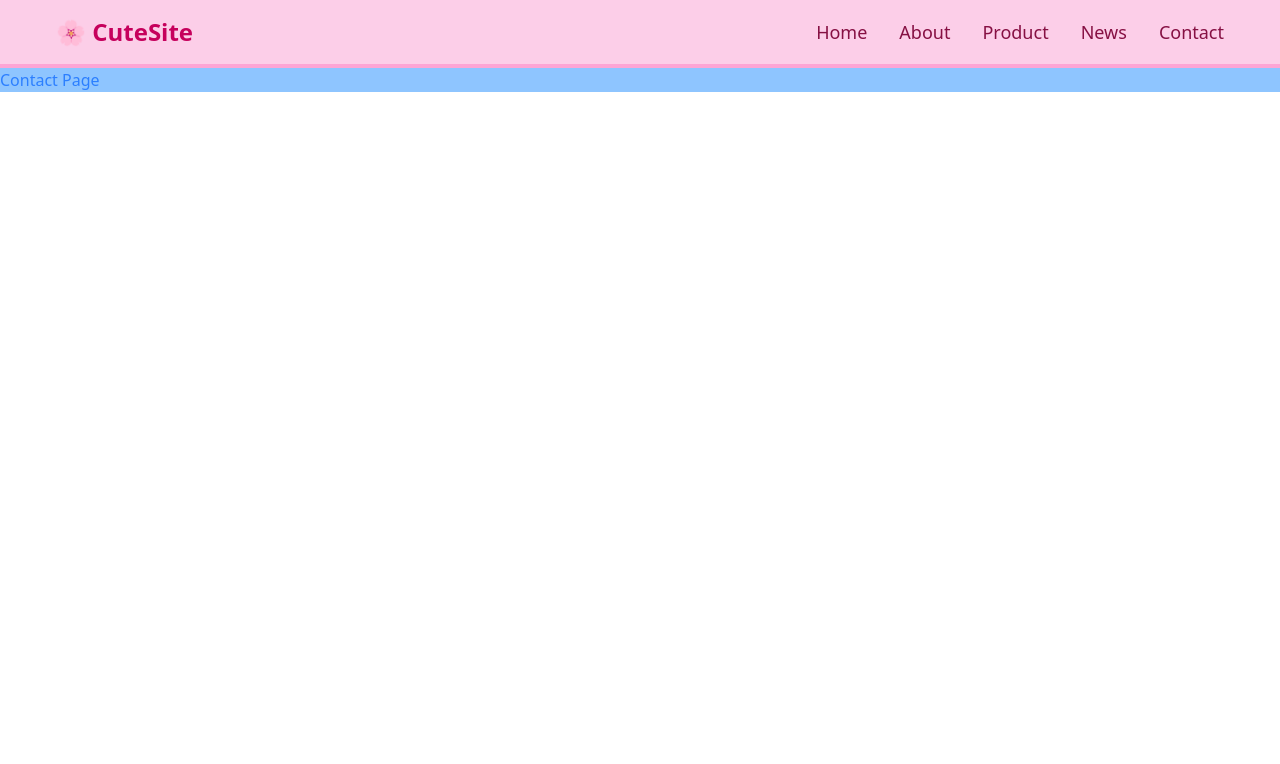
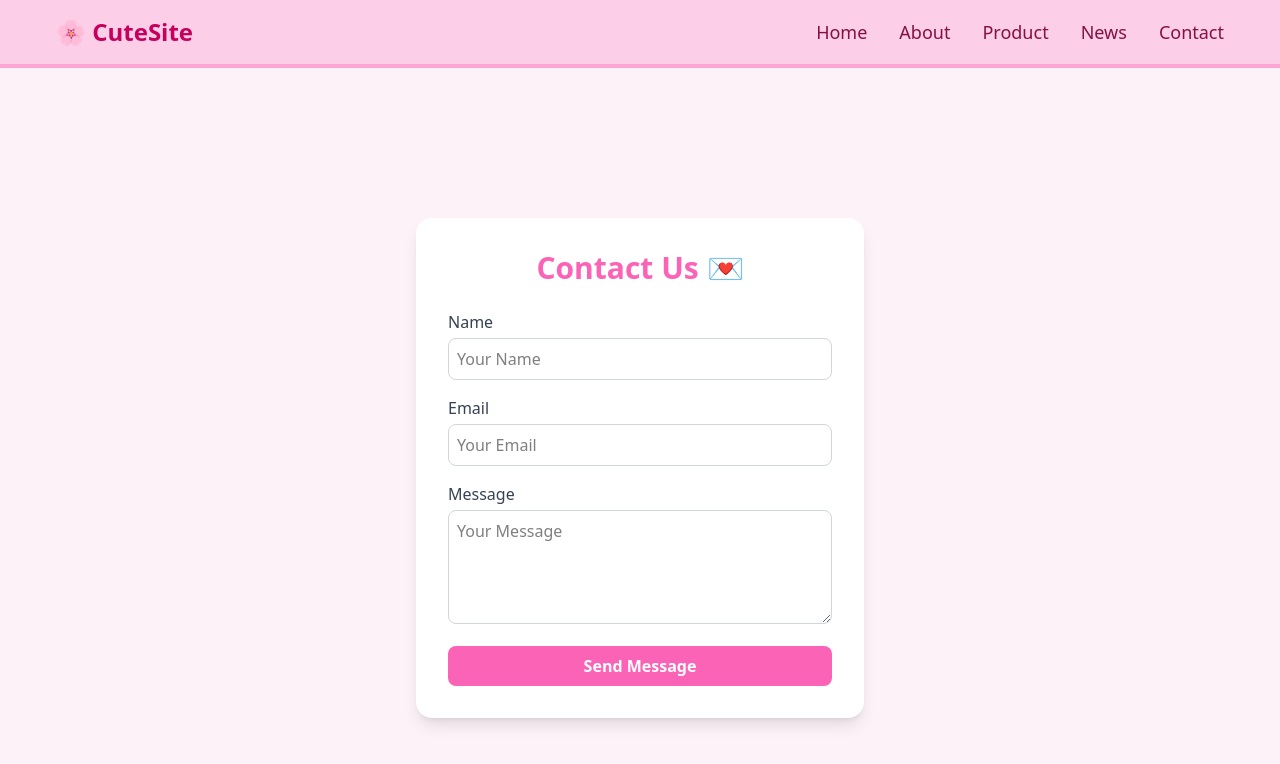
Before and after one commit to JEN-GIT-123/git_sarona, a React (Vite) app: page /contact in a window 1280 px wide. Shown: the top 764 px of the page. Built offline with nearby package versions, Linux system fonts and the light colour scheme.

Commit message:
save ui contact page

```diff
--- a/src/pages/Contact.jsx
+++ b/src/pages/Contact.jsx
@@ -1,7 +1,48 @@
-export default function About() {
+// src/pages/Contact.jsx
+import React from "react";
+
+const Contact = () => {
   return (
-    <h1 className="bg-blue-300 text-blue-500">
-      Contact Page
-    </h1>
+    <div className="min-h-screen bg-pink-50 flex items-center justify-center p-4">
+      <div className="bg-white rounded-2xl shadow-lg max-w-md w-full p-8">
+        <h1 className="text-3xl font-bold text-pink-400 mb-6 text-center">
+          Contact Us 💌
+        </h1>
+        <form className="space-y-4">
+          <div>
+            <label className="block text-gray-700 font-medium mb-1">Name</label>
+            <input
+              type="text"
+              placeholder="Your Name"
+              className="w-full p-2 rounded-lg border border-gray-300 focus:outline-none focus:ring-2 focus:ring-pink-200"
+            />
+          </div>
+          <div>
+            <label className="block text-gray-700 font-medium mb-1">Email</label>
+            <input
+              type="email"
+              placeholder="Your Email"
+              className="w-full p-2 rounded-lg border border-gray-300 focus:outline-none focus:ring-2 focus:ring-pink-200"
+            />
+          </div>
+          <div>
+            <label className="block text-gray-700 font-medium mb-1">Message</label>
+            <textarea
+              rows="4"
+              placeholder="Your Message"
+              className="w-full p-2 rounded-lg border border-gray-300 focus:outline-none focus:ring-2 focus:ring-pink-200"
+            ></textarea>
+          </div>
+          <button
+            type="submit"
+            className="w-full bg-pink-400 text-white font-bold py-2 rounded-lg hover:bg-pink-500 transition-colors"
+          >
+            Send Message
+          </button>
+        </form>
+      </div>
+    </div>
   );
-}
+};
+
+export default Contact;
```
